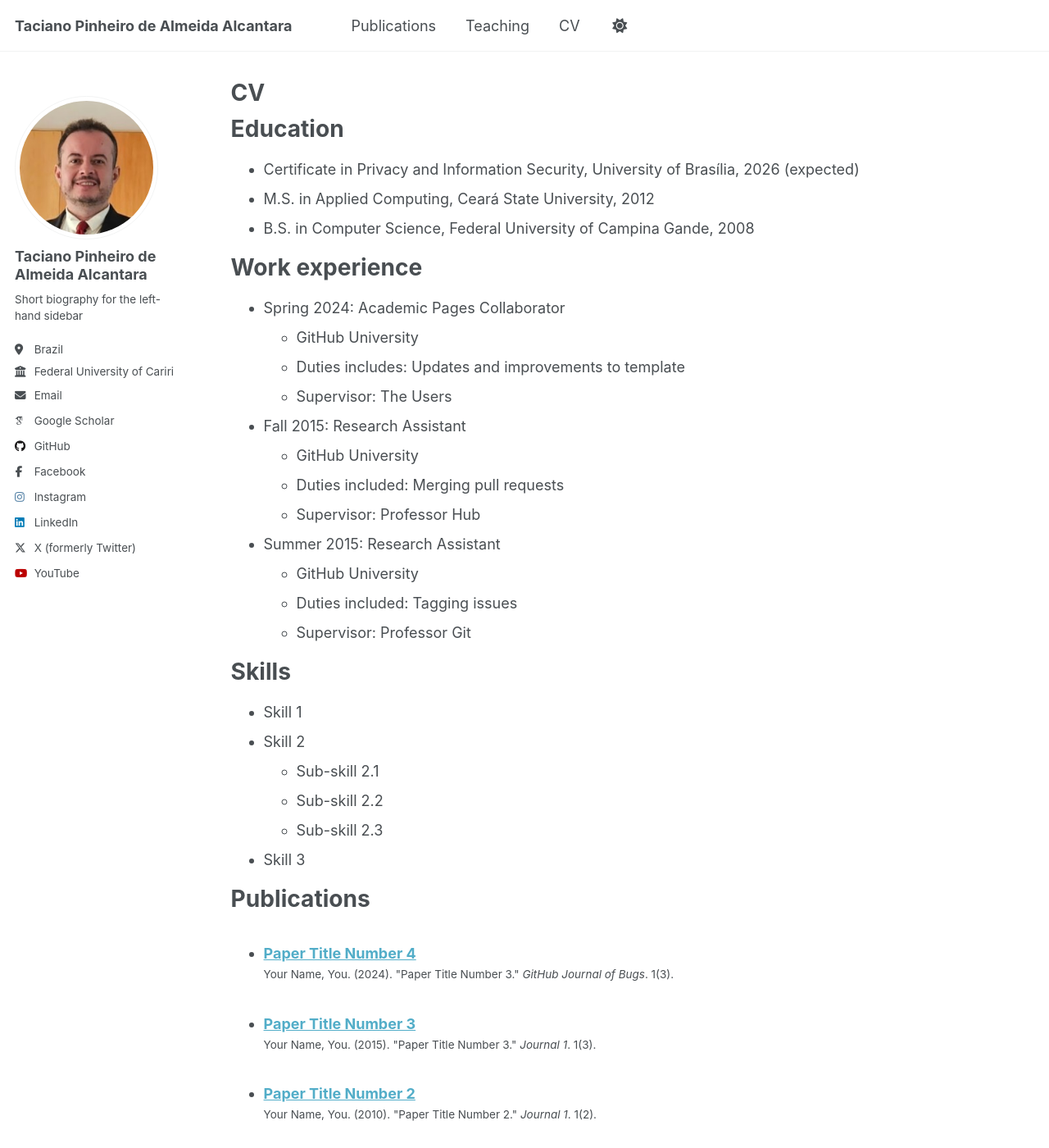
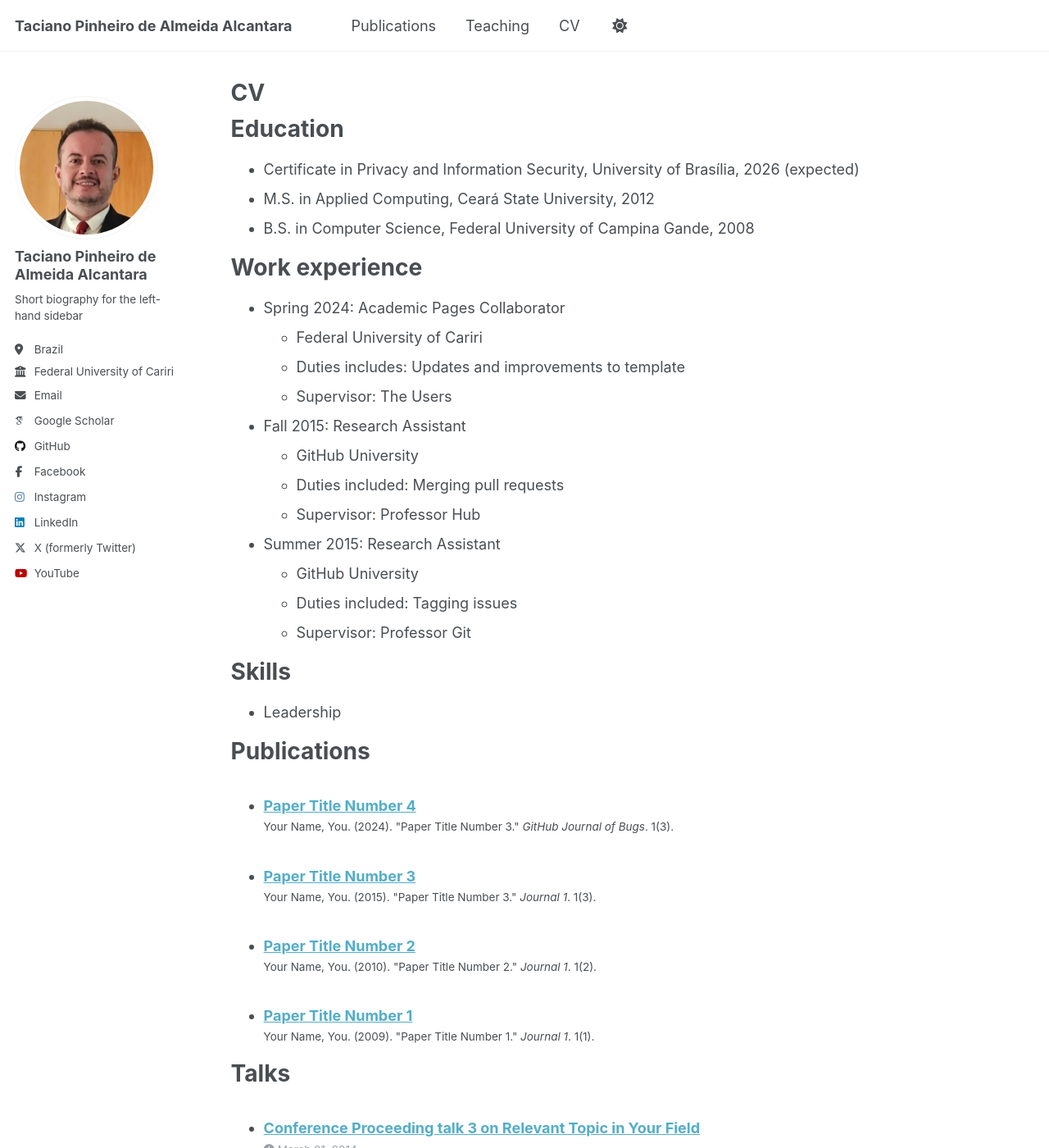
Before and after one commit to tacianopinheiro/tacianopinheiro.github.io, a Jekyll site: the page built from _pages/cv.md, in a window 1280 px wide and 1400 px high. Shown: the whole window at 82% size. Built offline with Jekyll 4.4.1, drawn with Linux system fonts in a browser that asks for light colours; some web fonts are replaced.

Commit message:
Update cv.md

```diff
--- a/_pages/cv.md
+++ b/_pages/cv.md
@@ -18,7 +18,7 @@ Education
 Work experience
 ======
 * Spring 2024: Academic Pages Collaborator
-  * GitHub University
+  * Federal University of Cariri
   * Duties includes: Updates and improvements to template
   * Supervisor: The Users
 
@@ -34,12 +34,7 @@ Work experience
 
 Skills
 ======
-* Skill 1
-* Skill 2
-  * Sub-skill 2.1
-  * Sub-skill 2.2
-  * Sub-skill 2.3
-* Skill 3
+* Leadership
 
 Publications
 ======
```
